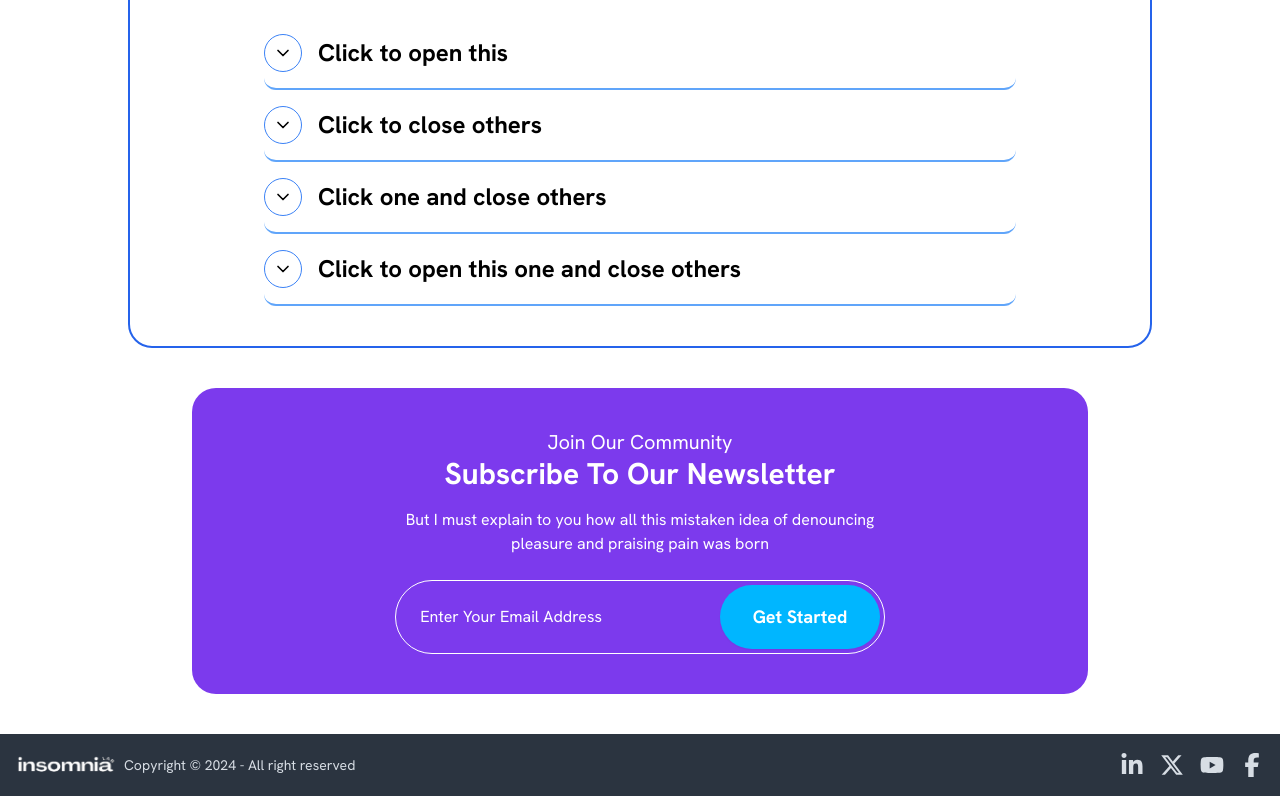
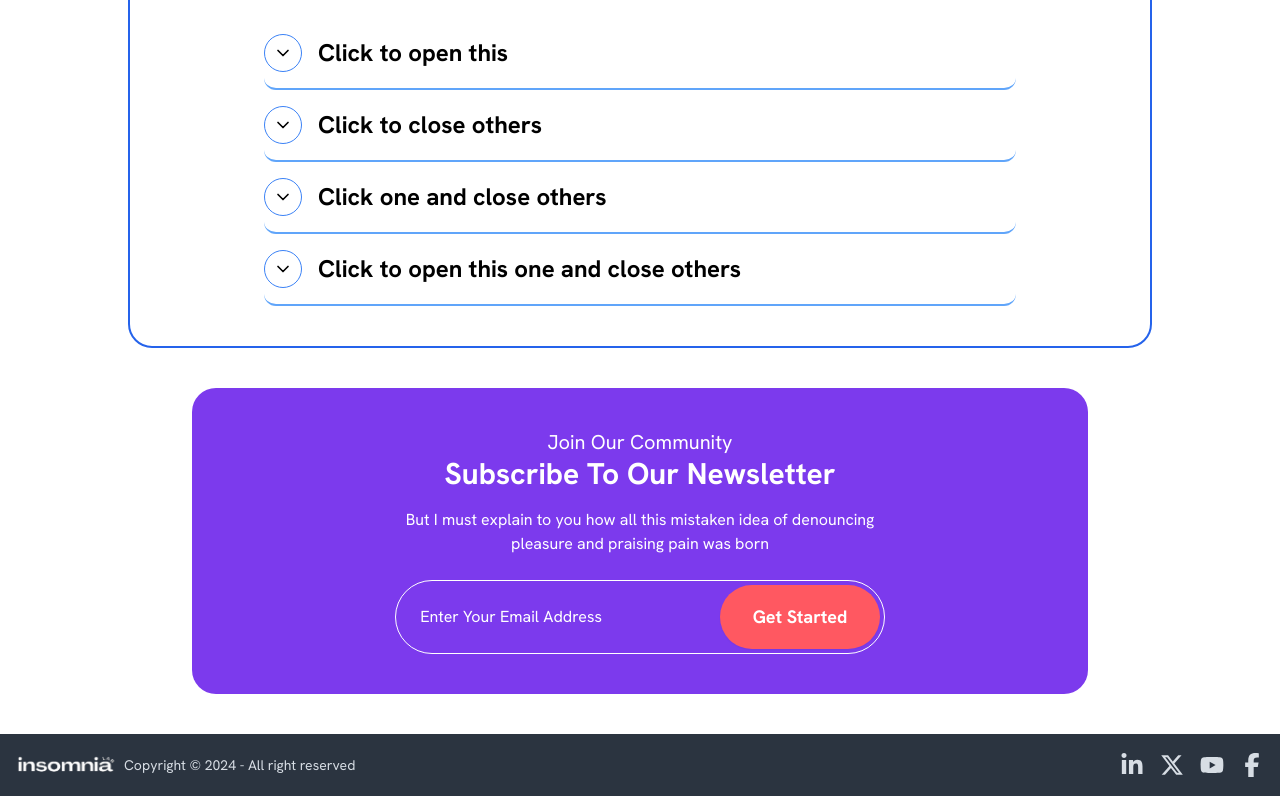
Before and after one commit to Shakib-Shajid/seaya-insomnia, a Next.js app: page / in a window 1280 px wide. Shown: the part 2698-3494 px from the top of the page. Built offline with nearby package versions, Linux system fonts and the light colour scheme.

Commit message:
newsletter button added

```diff
--- a/src/components/FAQ.jsx
+++ b/src/components/FAQ.jsx
@@ -62,7 +62,7 @@ const FAQ = () => {
       ];
 
     return (
-        <div className="space-y-4 w-[80%] mx-auto border-blue-600 border-2 my-10 rounded-3xl p-10">
+        <div className="space-y-4 w-[80%] mx-auto border-blue-600 border-2 my-10 rounded-3xl p-10 bg-blend-hard-light">
             <h3 className='text-2xl md:text-4xl font-bold py-5 text-center text-black'>Frequently Asked Question</h3>
             {accordionItems.map((accordionItem, index) => (
                 <div key={index} className="border-b-2 border-blue-400 rounded-xl pb-4 md:w-[80%] mx-auto">
--- a/src/components/Newsletter.jsx
+++ b/src/components/Newsletter.jsx
@@ -19,7 +19,7 @@ const Newsletter = () => {
                     placeholder="Enter Your Email Address"
                 />
 
-                <button className="btn bg-info hover:bg-info border-none rounded-full text-white btn-lg lg:absolute lg:bottom-[2.8rem] w-full lg:w-40
+                <button className="btn bg-error hover:bg-error text-white border-none rounded-full btn-lg lg:absolute lg:bottom-[2.8rem] w-full lg:w-40
                  mt-5 lg:right-[11.3rem] xl:right-[13rem] custom-1440:right-[14.4rem] 2xl:right-[15.2rem] custom-1600:right-[15.8rem] ">
                     Get Started
                 </button>
```
